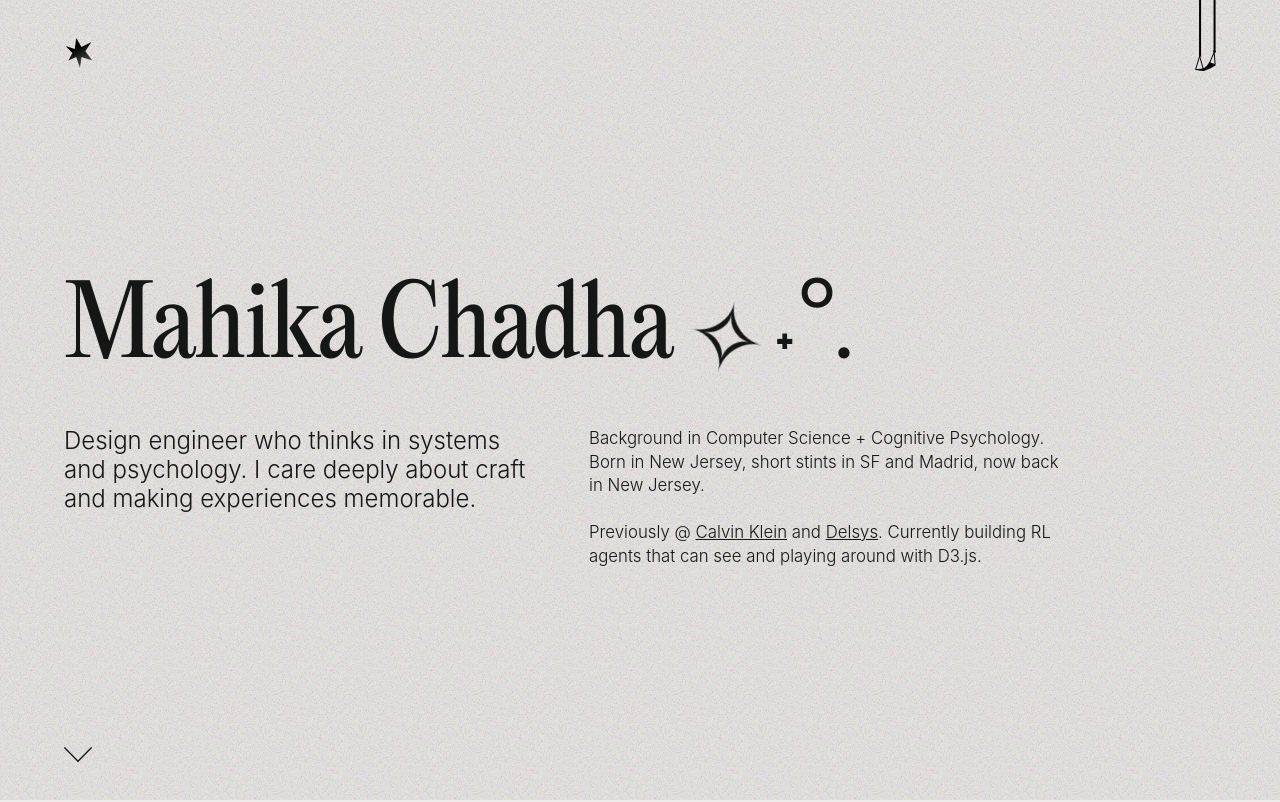
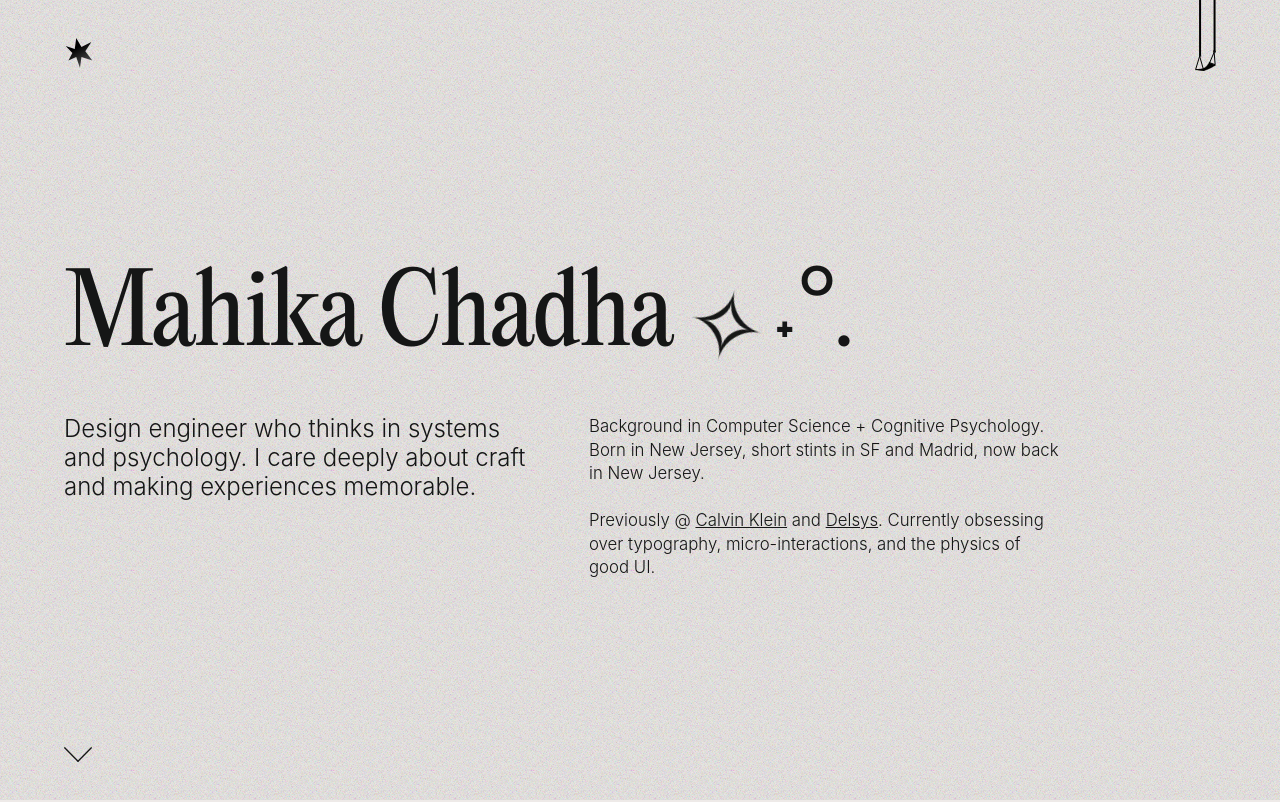
Before and after one commit to mahikachadha5/react-portfolio, a React (Vite) app: page / in a window 1280 px wide. Shown: the top 802 px of the page. Built offline with nearby package versions, Linux system fonts and the light colour scheme.

Commit message:
bio update

```diff
--- a/src/components/Hero.jsx
+++ b/src/components/Hero.jsx
@@ -29,7 +29,7 @@ export default function Hero() {
             <br />
             <br />
             Previously @ <a className={styles.link} href="https://www.calvinklein.us/en">Calvin Klein</a> and <a className={styles.link} href="https://delsys.com/">Delsys</a>.
-            Currently building RL agents that can see and playing around with D3.js.
+            Currently obsessing over typography, micro-interactions, and the physics of good UI.
           </div>
         </motion.div>
       </motion.div>
```
